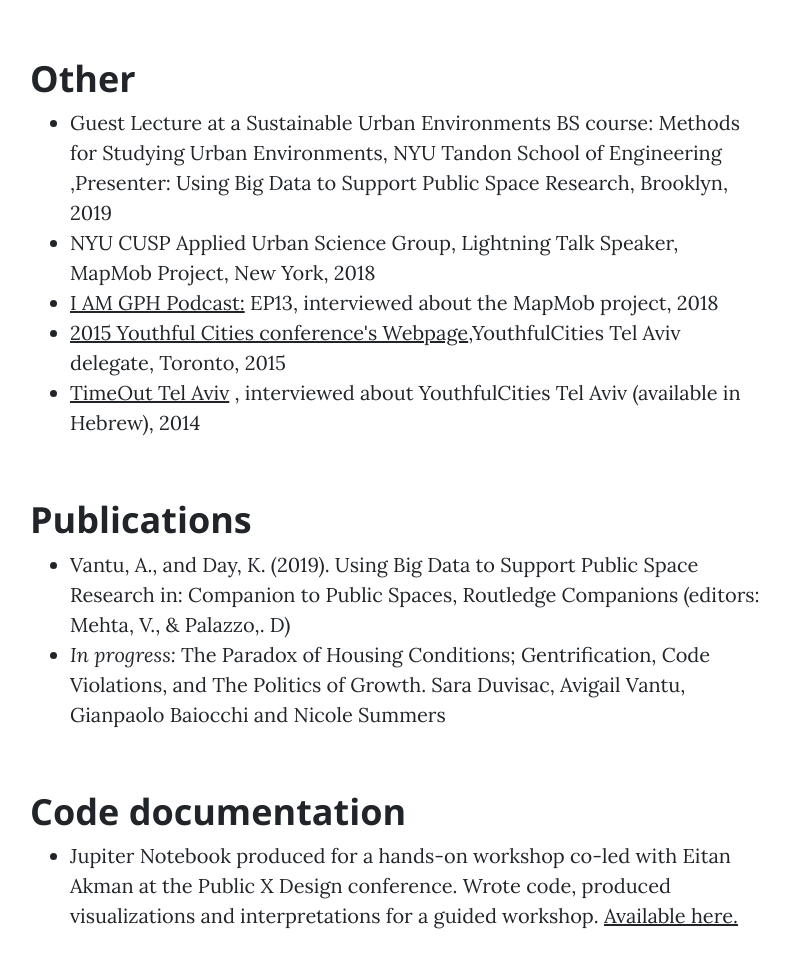
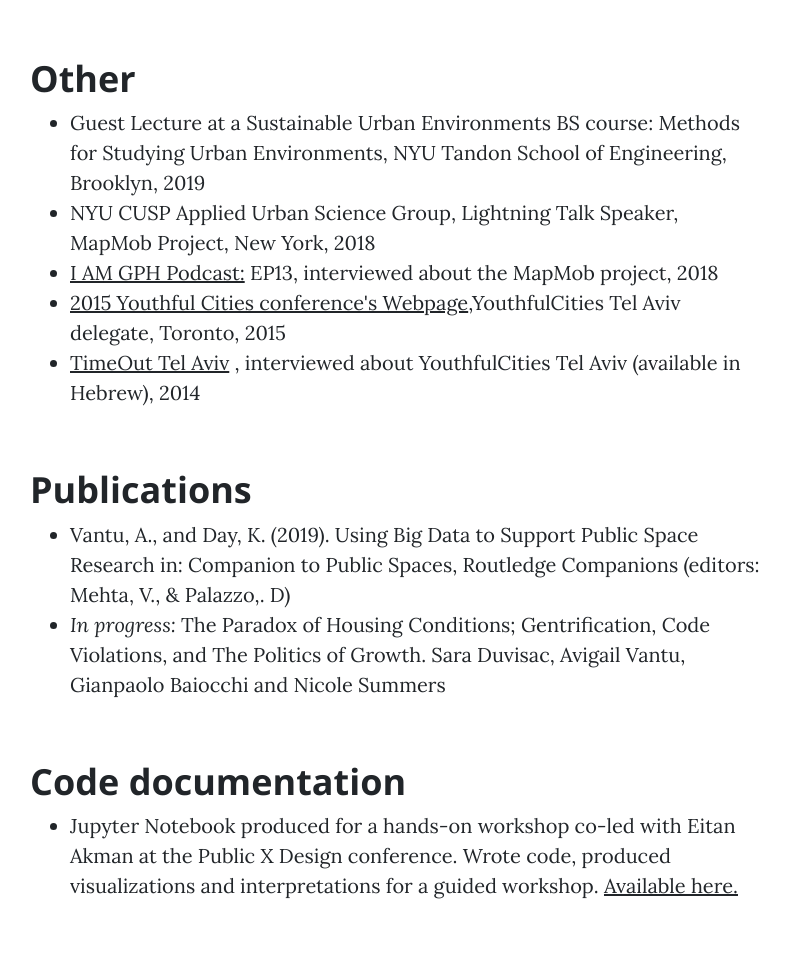
Before and after one commit to avigailvantu/portfolio, a website: page post.html in a window 1280 px wide. Shown: the part 1244-2212 px from the top of the page, without its empty margins (245-1035 px from the left). Drawn offline with nearby package versions, Linux system fonts and the light colour scheme.

Commit message:
add d4gx

```diff
--- a/post.html
+++ b/post.html
@@ -95,7 +95,7 @@
               </ul>
           <h2 class="section-heading">Other</h2>
             <ul>
-              <li> Guest Lecture at a Sustainable Urban Environments BS course: Methods for Studying Urban Environments, NYU Tandon School of Engineering ,Presenter: Using Big Data to Support Public Space Research, Brooklyn, 2019</li>
+              <li> Guest Lecture at a Sustainable Urban Environments BS course: Methods for Studying Urban Environments, NYU Tandon School of Engineering, Brooklyn, 2019</li>
               <li> NYU CUSP Applied Urban Science Group, Lightning Talk Speaker, MapMob Project, New York, 2018</li>
               <li> <a href= "https://publichealth.nyu.edu/events-news-media/public-health-podcasts#iamgph"target="_blank+"><u>I AM GPH Podcast:</u> </a> EP13, interviewed about the MapMob project, 2018</li>
               <li> <a href="https://www.youthfulcities.com/youthfulcities-summit"target="_blank"><u>2015 Youthful Cities conference's Webpage</u></a>,YouthfulCities Tel Aviv delegate, Toronto, 2015</li>
@@ -110,7 +110,7 @@
                 </ul>
                 <h2 class="section-heading">Code documentation</h2>
                 <ul>
-                  <li> Jupiter Notebook produced for a hands-on workshop co-led with Eitan Akman at the Public X Design conference. Wrote code, produced visualizations and interpretations for a guided workshop. <a href= "https://github.com/avigailvantu/Open-Demolitions/blob/master/data:analysis/combined_notebook.ipynb "target="_blank+"><u>  Available here.</u> </a> </li>
+                  <li> Jupyter Notebook produced for a hands-on workshop co-led with Eitan Akman at the Public X Design conference. Wrote code, produced visualizations and interpretations for a guided workshop. <a href= "https://github.com/avigailvantu/Open-Demolitions/blob/master/data:analysis/combined_notebook.ipynb "target="_blank+"><u>  Available here.</u> </a> </li>
                   </ul>
 
 
```
